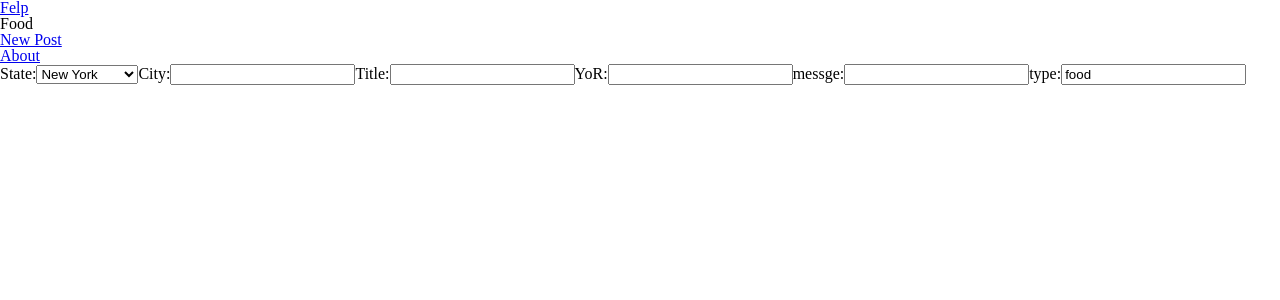
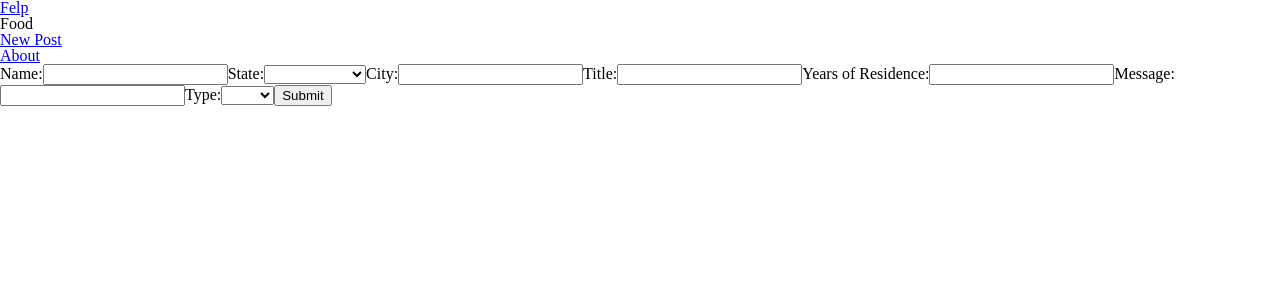
Before and after one commit to leejoonli/felp-frontend, a React (Create React App) app: page /create in a window 1280 px wide. Shown: the top 300 px of the page. Built offline with nearby package versions, Linux system fonts and the light colour scheme.

Commit message:
Add form to create component

```diff
--- a/src/components/Create/Create.js
+++ b/src/components/Create/Create.js
@@ -4,23 +4,58 @@ import { useNavigate } from 'react-router-dom';
 import axios from 'axios';
 
 function Create(props) {
+	// reference useNavigate with const navigate
+	const navigate = useNavigate();
+
+	// state variable to hold all the information from the user
 	const [newPost, setNewPost] = useState({
 		state: '',
 		city: '',
 		title: '',
-		years_of_residence: 0,
+		years_of_residence: undefined,
 		// date: new Date(),
 		message: '',
-		type: 'food',
+		type: '',
 		user: { name: '' },
 	});
 
-	const handleChange = () => {};
+	// handle change function to keep track of user input
+	const handleChange = (e) => {
+		// sets newPost key values with what the user inputs
+		if(e.target.id === 'name') {
+			let temp = {...newPost};
+			temp.user.name = e.target.value;
+			setNewPost(temp);
+		}
+		else {
+			setNewPost({...newPost, [e.target.id]: e.target.value});
+		}
+	};
+
+	// submit function for axios post request
+	const handleSubmit = (e) => {
+		// prevent default to not refresh the page
+		e.preventDefault();
+		sendPost();
+	};
+
+	const sendPost = async () => {
+		try {
+			// comment this line back in when connecting to backend
+			// await axios.post(`http://localhost:3001/`);
+			navigate('/');
+		} catch (error) {
+			console.log(error);
+		}
+	}
 
 	return (
-		<form>
+		<form onSubmit={handleSubmit}>
+			<label htmlFor='name'>Name:</label>
+			<input onChange={handleChange} id='name' value={newPost.user.name} />
 			<label htmlFor='state'>State:</label>
 			<select onChange={handleChange} id='state'>
+				<option value=''></option>
 				<option value='NY'>New York</option>
 				<option value='NJ'>New Jersey</option>
 				<option value='PA'>Pennsylvania</option>
@@ -32,12 +67,17 @@ function Create(props) {
 			<input onChange={handleChange} id='city' value={newPost.city} />
 			<label htmlFor='title'>Title:</label>
 			<input onChange={handleChange} id='title' value={newPost.title} />
-			<label htmlFor='YoR'>YoR:</label>
-			<input onChange={handleChange} id='YoR' value={newPost.YoR} />
-			<label htmlFor='messge'>messge:</label>
-			<input onChange={handleChange} id='messge' value={newPost.messge} />
-			<label htmlFor='type'>type:</label>
-			<input onChange={handleChange} id='type' value={newPost.type} />
+			<label htmlFor='years_of_residence'>Years of Residence:</label>
+			<input onChange={handleChange} id='years_of_residence' value={newPost.years_of_residence} type='number' min={0} />
+			<label htmlFor='message'>Message:</label>
+			<input onChange={handleChange} id='message' value={newPost.message} />
+			<label htmlFor='type'>Type:</label>
+			<select onChange={handleChange} id='type'>
+				<option value=''></option>
+				<option value='food'>Food</option>
+				{/* <option value='experience'>Experience</option> */}
+			</select>
+			<button type='submit'>Submit</button>
 		</form>
 	);
 }
```
